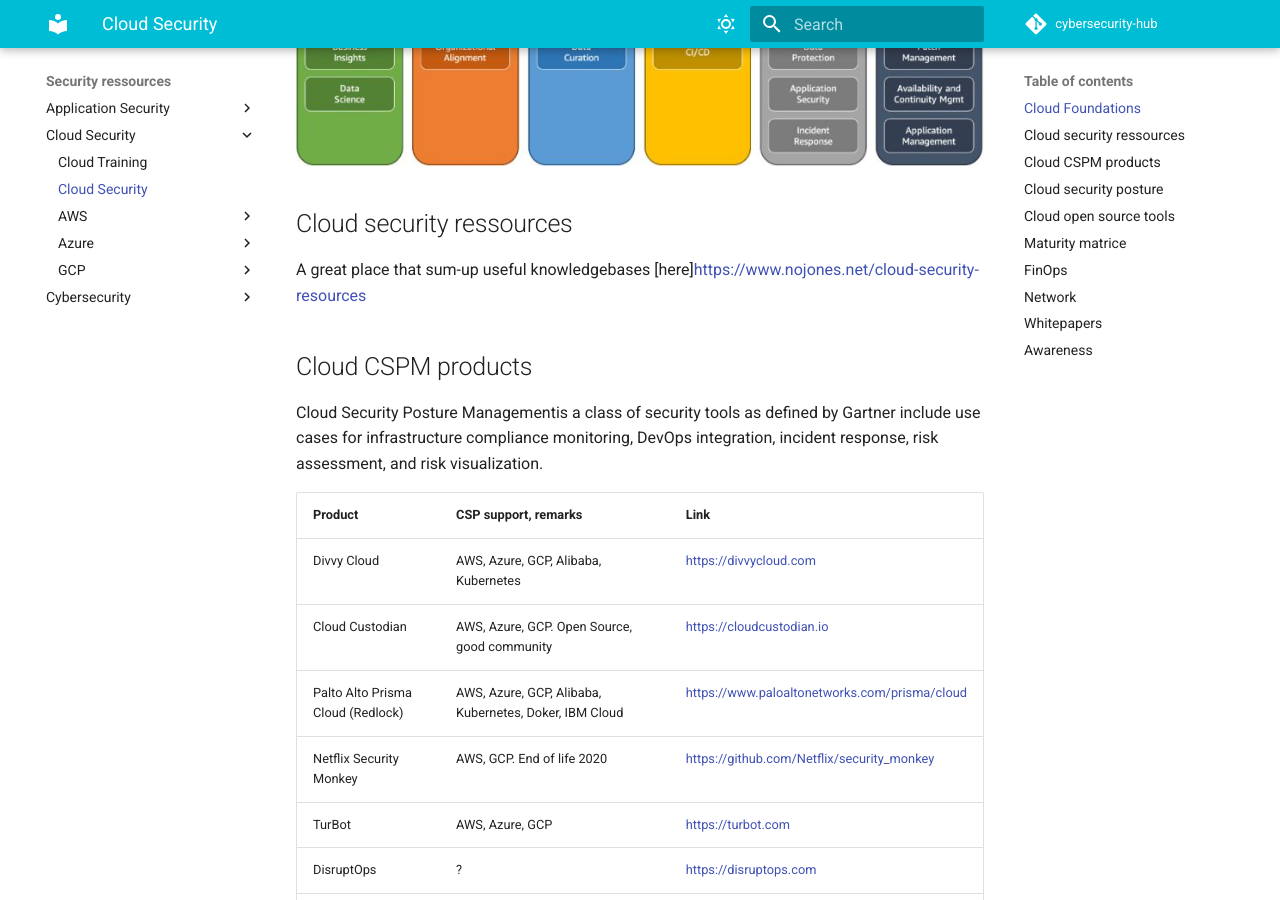
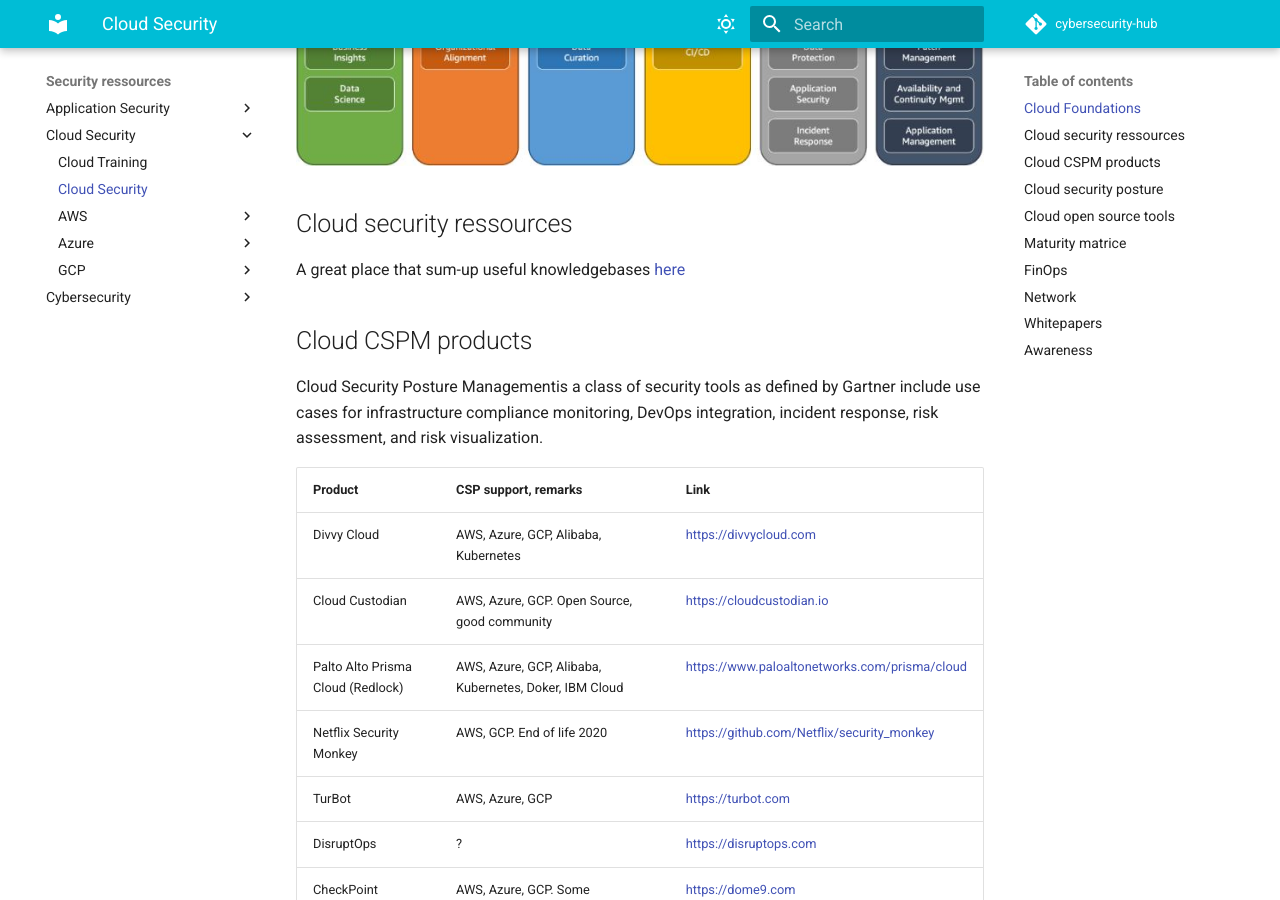
Before and after one commit to adamtaj/cybersecurity-hub, an MkDocs documentation site: the page built from docs/Security ressources/Cloud Security/cloud_security.md, in a window 1280 px wide and 900 px high, scrolled down 564 px. Built offline with MkDocs 1.6.1 and Material for MkDocs 9.7.7, drawn with Linux system fonts in a browser that asks for light colours; comment, search, counter and statistics services are not loaded.

Commit message:
Add more content

```diff
--- a/docs/Security ressources/Cloud Security/cloud_security.md
+++ b/docs/Security ressources/Cloud Security/cloud_security.md
@@ -8,7 +8,7 @@ This is a great overview of AWS's "Cloud Foundations
 
 ## Cloud security ressources
 
-A great place that sum-up useful knowledgebases [here]<https://www.nojones.net/cloud-security-resources>
+A great place that sum-up useful knowledgebases [here](https://www.nojones.net/cloud-security-resources)
 
 ## Cloud CSPM products
 
```
